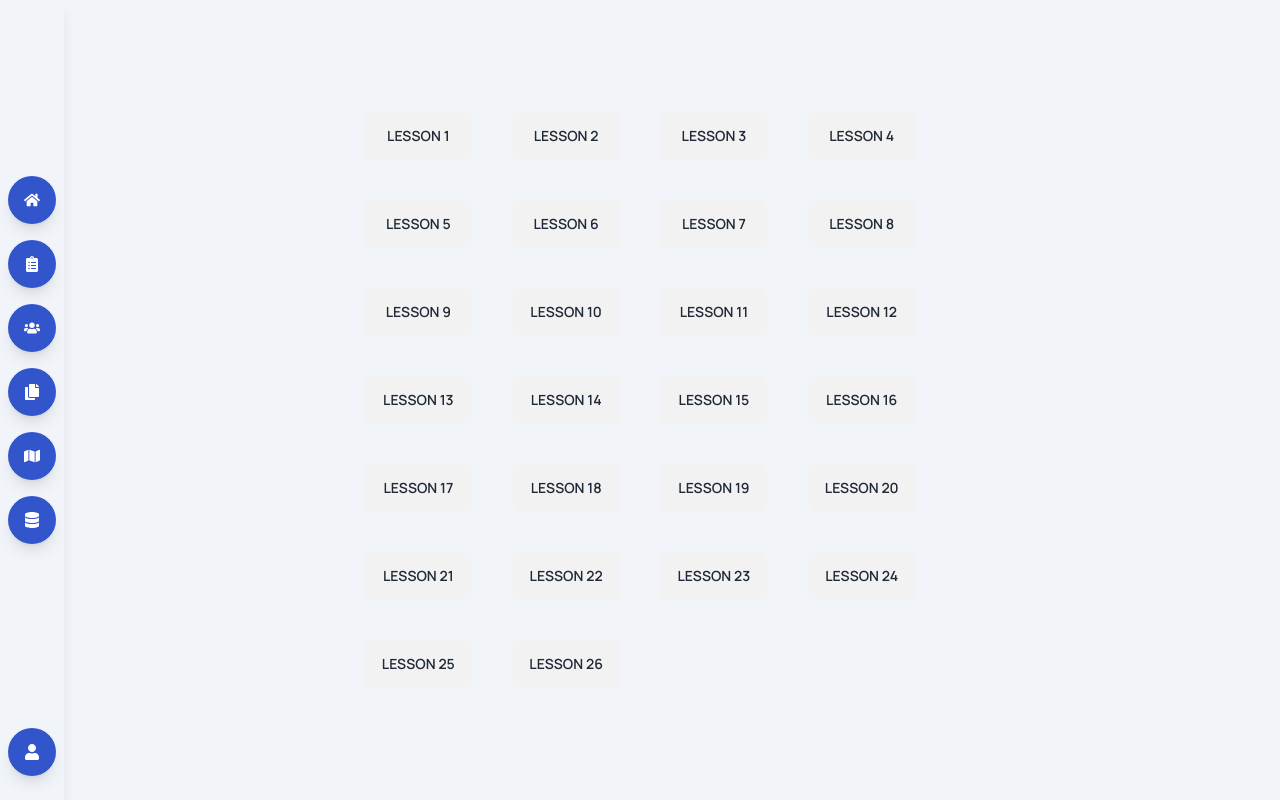
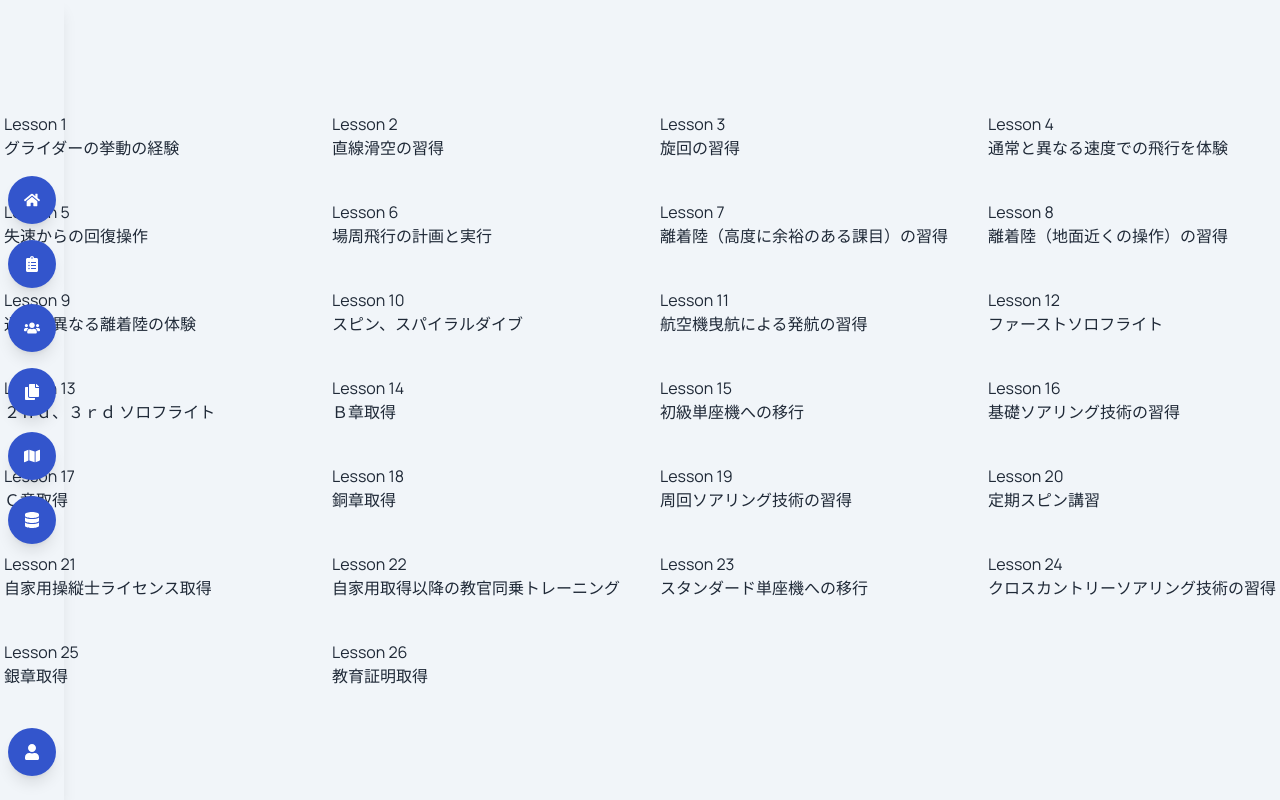
Before and after one commit to JasonNotJson/nextjs-tutorial, a Next.js app: page /advice in a window 1280 px wide. Built offline with nearby package versions, Linux system fonts and the light colour scheme.

Commit message:
feat: creating lesson card component

```diff
--- a/components/LessonGridComponent.tsx
+++ b/components/LessonGridComponent.tsx
@@ -1,20 +1,27 @@
 import Link from "next/link";
 import { dummyLessons } from "../consts/consts";
+import { LessonCardProps } from "@/types";
 
 const LessonGridComponent = () => {
-  const renderButtons = () => {
+  const renderLessonCards = () => {
     return dummyLessons.map((lesson) => (
-      <Link
-        href={`/advice/${lesson.lessonNum}`}
+      <LessonCardComponent
         key={lesson.lessonNum}
-        className="btn"
-      >
-        Lesson {lesson.lessonNum}
-      </Link>
+        lessonNum={lesson.lessonNum}
+        context={lesson.context}
+      />
     ));
   };
 
-  return <div className="grid grid-cols-4 gap-10">{renderButtons()}</div>;
+  return <div className="grid grid-cols-4 gap-10">{renderLessonCards()}</div>;
 };
 
+const LessonCardComponent = ({ lessonNum, context }: LessonCardProps) => (
+  <div>
+    <Link href={`/advice/${lessonNum}`}>
+      <div className="lesson-number">Lesson {lessonNum}</div>
+      <div className="lesson-context">{context}</div>
+    </Link>
+  </div>
+);
 export default LessonGridComponent;
```
Also changed, not shown: types/index.ts (+12 -0 lines).
